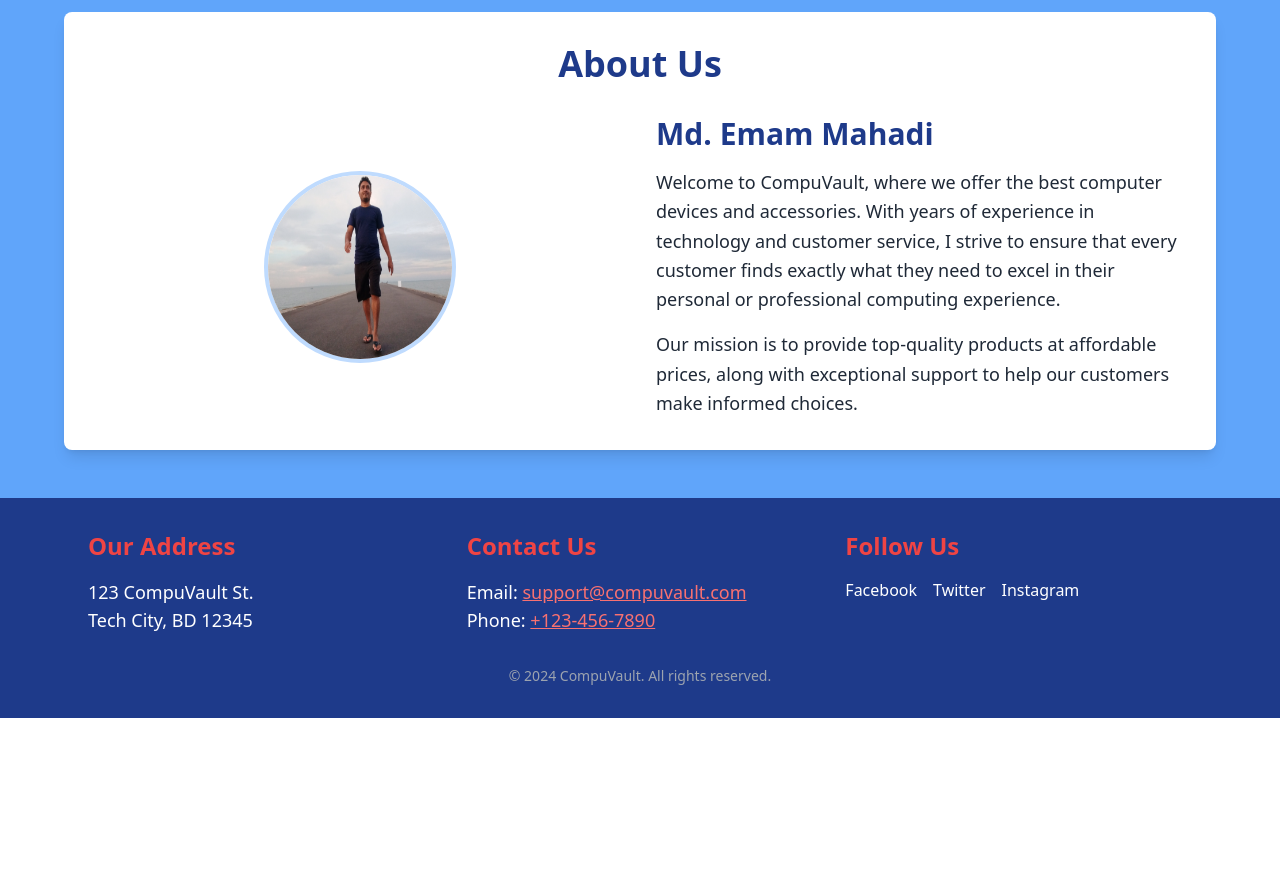
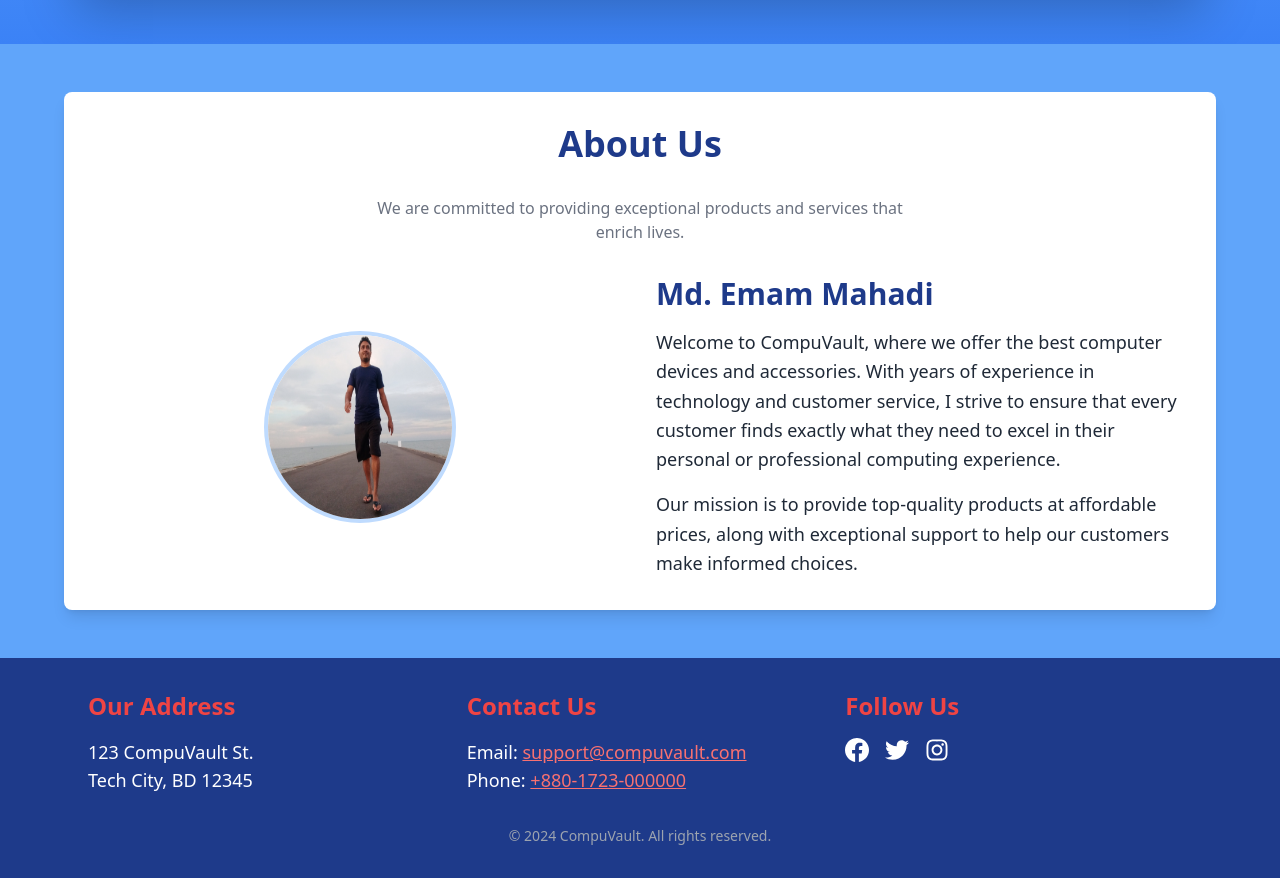
Before and after one commit to mahadiduet/compoVault, a React (Vite) app: page / in a window 1280 px wide. Shown: the part 2560-3438 px from the top of the page. Before the commit the page ends 3278 px from the top, so only its background shows below. Built offline with nearby package versions, Linux system fonts and the light colour scheme; no server answers.

Commit message:
Github and Google login done

```diff
--- a/package.json
+++ b/package.json
@@ -10,6 +10,8 @@
     "preview": "vite preview"
   },
   "dependencies": {
+    "@fortawesome/free-solid-svg-icons": "^6.6.0",
+    "@fortawesome/react-fontawesome": "^0.2.2",
     "axios": "^1.7.7",
     "firebase": "^10.14.0",
     "localforage": "^1.10.0",
--- a/src/FirebaseProvider/FirebaseProvider.jsx
+++ b/src/FirebaseProvider/FirebaseProvider.jsx
@@ -1,4 +1,4 @@
-import { createUserWithEmailAndPassword, GoogleAuthProvider, onAuthStateChanged, signInWithEmailAndPassword, signInWithPopup, signOut, updateProfile } from "firebase/auth";
+import { createUserWithEmailAndPassword, GithubAuthProvider, GoogleAuthProvider, onAuthStateChanged, signInWithEmailAndPassword, signInWithPopup, signOut, updateProfile } from "firebase/auth";
 import { createContext, useEffect, useState } from "react";
 import auth from "../firebase/firebase.config";
 
@@ -8,6 +8,7 @@
     const [user, setUser] = useState(null);
     const [loading, setLoading] = useState(true);
     const googleProvider = new GoogleAuthProvider();
+    const githubProvider = new GithubAuthProvider();
 
     const createUser = async (email, password) => {
         setLoading(true);
@@ -30,6 +31,11 @@
     const googleLogin =()=>{
         setLoading(true);
         return signInWithPopup(auth, googleProvider);
+    }
+
+    const githubLogin = () => {
+        setLoading(true);
+        return signInWithPopup(auth, githubProvider);
     }
 
     const logout = () => {
@@ -55,6 +61,7 @@
         updateUser,
         loginUser,
         googleLogin,
+        githubLogin,
         logout,
         user,
         loading
--- a/src/component/AboutUsSection.jsx
+++ b/src/component/AboutUsSection.jsx
@@ -4,8 +4,10 @@
     return (
         <div className="bg-blue-400 py-12">
             <div className="max-w-6xl mx-auto bg-white shadow-lg rounded-lg p-8">
-                <h2 className="text-4xl font-bold text-center text-blue-900 mb-8">About Us</h2>
-
+                <div>
+                    <h2 className="text-4xl font-bold text-center text-blue-900 mb-8">About Us</h2>
+                    <p className="text-gray-500 text-center mb-8 w-1/2 mx-auto">We are committed to providing exceptional products and services that enrich lives.</p>
+                </div>
                 <div className="grid grid-cols-1 md:grid-cols-2 gap-8 items-center">
                     {/* Owner Image */}
                     <div className="text-center">
--- a/src/component/Contact.jsx
+++ b/src/component/Contact.jsx
@@ -2,8 +2,10 @@
     return (
         <div className="bg-gradient-to-b from-blue-300 via-blue-400 to-blue-500 py-12">
             <div className="max-w-6xl mx-auto bg-gradient-to-r from-black via-green-500 to-blue-900 shadow-2xl rounded-lg p-10">
-                <h2 className="text-4xl font-bold text-center text-white mb-10">Contact Us</h2>
-
+                <div>
+                    <h2 className="text-4xl font-bold text-center text-white mb-10">Contact Us</h2>
+                    <p className="text-gray-500 text-center mb-8 w-1/2 mx-auto">Get in touch with us for any queries or support, we are here to help you.</p>
+                </div>
                 <div className="grid grid-cols-1 md:grid-cols-2 gap-12">
                     {/* Contact Info Column */}
                     <div className="bg-opacity-80 p-8 rounded-lg shadow-lg" style={{ backgroundColor: '#4caf50' }}>
--- a/src/component/share/Footer.jsx
+++ b/src/component/share/Footer.jsx
@@ -1,3 +1,6 @@
+import { BsFacebook } from "react-icons/bs";
+import { FaInstagram, FaTwitter } from "react-icons/fa";
+import { Link } from "react-router-dom";
 
 const Footer = () => {
     return (
@@ -16,29 +19,29 @@
                 <div>
                     <h3 className="text-2xl font-bold text-red-500 mb-4">Contact Us</h3>
                     <p className="text-lg">
-                        Email: <a href="mailto:support@compuvault.com" className="underline text-red-400">support@compuvault.com</a><br />
-                        Phone: <a href="tel:+1234567890" className="underline text-red-400">+123-456-7890</a>
+                        Email: <Link to="mailto:support@compuvault.com" className="underline text-red-400">support@compuvault.com</Link><br />
+                        Phone: <Link to="tel:+1234567890" className="underline text-red-400">+880-1723-000000</Link>
                     </p>
                 </div>
 
                 {/* Social Links Section */}
                 <div>
                     <h3 className="text-2xl font-bold text-red-500 mb-4">Follow Us</h3>
-                    <ul className="flex space-x-4">
+                    <ul className="flex space-x-4 text-2xl">
                         <li>
-                            <a href="#" className="hover:text-red-400" aria-label="Facebook">
-                                <i className="fab fa-facebook-f"></i> Facebook
-                            </a>
+                            <Link to='' className="hover:text-red-400" aria-label="Facebook">
+                                <BsFacebook />
+                            </Link>
                         </li>
                         <li>
-                            <a href="#" className="hover:text-red-400" aria-label="Twitter">
-                                <i className="fab fa-twitter"></i> Twitter
-                            </a>
+                            <Link to='' className="hover:text-red-400" aria-label="Facebook">
+                                <FaTwitter />
+                            </Link>
                         </li>
                         <li>
-                            <a href="#" className="hover:text-red-400" aria-label="Instagram">
-                                <i className="fab fa-instagram"></i> Instagram
-                            </a>
+                            <Link to='' className="hover:text-red-400" aria-label="Facebook">
+                                <FaInstagram />
+                            </Link>
                         </li>
                     </ul>
                 </div>
--- a/src/page/SignIn/SignIn.jsx
+++ b/src/page/SignIn/SignIn.jsx
@@ -1,11 +1,14 @@
-import { Link } from "react-router-dom";
+import { Link, useLocation, useNavigate } from "react-router-dom";
 import signupimage from "./../../../public/images/signin.jpeg";
 import { useContext } from "react";
 import { AuthContext } from "../../FirebaseProvider/FirebaseProvider";
-import { FaGithub, FaGoogle, FaSignInAlt } from "react-icons/fa";
+import { FaGithub } from "react-icons/fa";
 import { FcGoogle } from "react-icons/fc";
 const SignIn = () => {
-    const { loginUser, googleLogin } = useContext(AuthContext);
+    const { loginUser, googleLogin, githubLogin } = useContext(AuthContext);
+    const navigate = useNavigate();
+    const location = useLocation();
+    const existLocation = location?.state || '/';
     const handleLogin = e => {
         e.preventDefault();
         const email = e.target.email.value;
@@ -13,6 +16,7 @@
         loginUser(email, password)
             .then(result => {
                 console.log(result.user);
+                navigate(existLocation);
             })
 
     }
@@ -21,7 +25,21 @@
         googleLogin()
             .then((result) => {
                 const user = result.user;
-                console.log('Google User:',user);
+                navigate(existLocation);
+                console.log('Google User:', user);
+            }).catch((error) => {
+                const errorCode = error.code;
+                const errorMessage = error.message;
+                console.log(errorCode, errorMessage);
+            });
+    }
+
+    const handleGithubLogin = () => {
+        githubLogin()
+            .then((result) => {
+                const user = result.user;
+                navigate(existLocation);
+                console.log('GitHub User:', user);
             }).catch((error) => {
                 const errorCode = error.code;
                 const errorMessage = error.message;
@@ -96,7 +114,7 @@
                             <p className="text-center space-x-5 text-2xl text-gray-700 flex">
                                 <p className="text-xl">Sign In with:</p>
                                 <button onClick={handleGoogleLogin}><FcGoogle /></button>
-                                <button><FaGithub /></button>
+                                <button onClick={handleGithubLogin}><FaGithub /></button>
                             </p>
                         </div>
                     </div>
```
Also changed, not shown: 1 other file (tests, documents, lock files or other folders).
